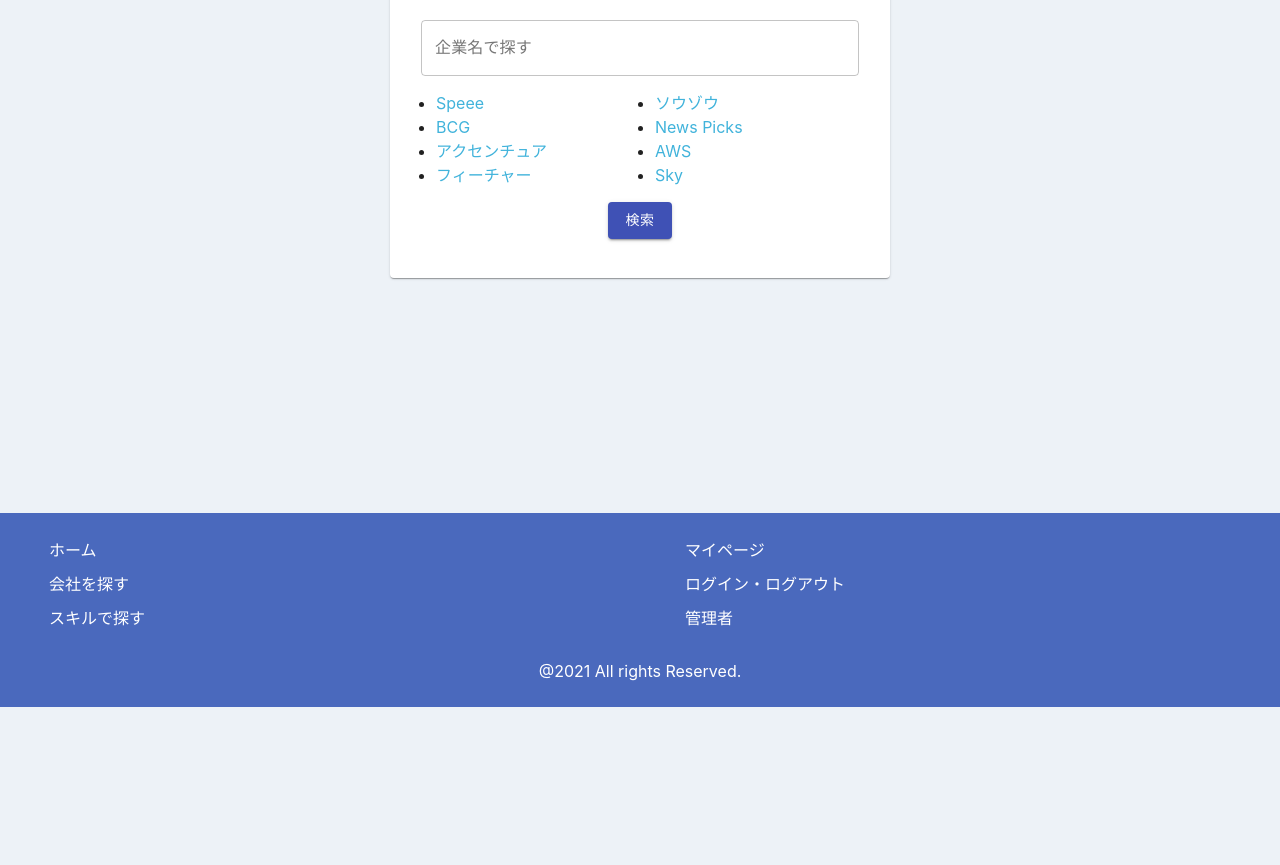
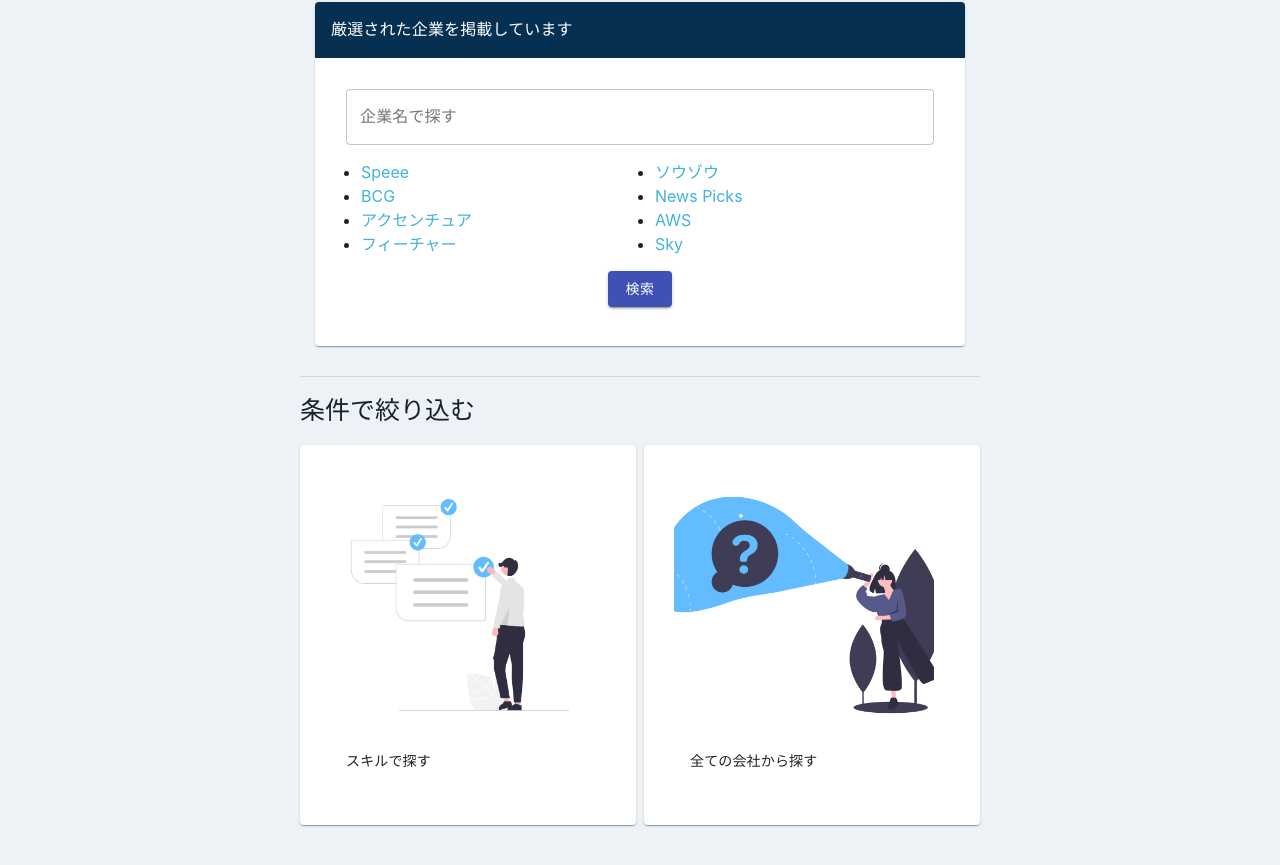
Before and after one commit to taki-21/programmer-job-hunting, a React (Create React App) app in the folder client/app/: page / in a window 1280 px wide. Shown: the part 443-1308 px from the top of the page. Before the commit the page ends 1150 px from the top, so only its background shows below. Built offline with nearby package versions, Linux system fonts and the light colour scheme; what axios-case-converter would draw is missing.

Commit message:
add search tile in top page

```diff
--- a/client/app/src/components/pages/404/404.tsx
+++ b/client/app/src/components/pages/404/404.tsx
@@ -1,10 +1,7 @@
 import React from "react";
 import { Typography } from "@material-ui/core";
-import { RouteComponentProps } from 'react-router-dom'
 
-type PageProps = {} & RouteComponentProps<{ companyId: string }>;
-
-const NotFound: React.FC<PageProps> = props => {
+const NotFound: React.FC = () => {
 
   return (
     <>
--- a/client/app/src/components/pages/company_detail/CompanyDetail.tsx
+++ b/client/app/src/components/pages/company_detail/CompanyDetail.tsx
@@ -2,18 +2,25 @@
 import { Typography } from "@material-ui/core";
 import { companyDetail } from "lib/api/company";
 import { RouteComponentProps } from 'react-router-dom'
+import NotFound from "../404/404";
 
 type PageProps = {} & RouteComponentProps<{ companyId: string }>;
 
 const CompanyDetail: React.FC<PageProps> = props => {
   const [detailData, setDetailData] = useState({ id: 0, companyName: "", companyOverview: "", companyNumOfEmp: "" })
+  const [isSuccess, setIsSuccess] = useState(true);
 
   const getDetailData = async () => {
+    try {
       const res = await companyDetail(props.match.params.companyId);
 
       if (res.status === 200) {
         setDetailData(res.data);
       }
+    } catch (error) {
+      setIsSuccess(false);
+    }
+
   }
 
   useEffect(() => {
@@ -22,6 +29,7 @@
   }, [])
 
   return (
+    isSuccess ?
       <>
         <Typography variant="h3" gutterBottom>
           {detailData.companyName}
@@ -31,6 +39,7 @@
           {detailData.companyNumOfEmp}
         </Typography>
       </>
+      : <NotFound></NotFound>
   )
 }
 
--- a/client/app/src/components/pages/home_page/Home.tsx
+++ b/client/app/src/components/pages/home_page/Home.tsx
@@ -1,16 +1,31 @@
+import { Divider } from "@material-ui/core"
 import React from "react"
 import ReccomendCompanies from "./recommend_companies/ReccomendCompanies"
 import SearchCompanyBox from "./search_company_box/SearchCompanyBox"
+import { makeStyles } from "@material-ui/core/styles"
+import SearchTile from "./search_tile/SearchTile"
+
+const useStyles = makeStyles(() => ({
+  contentDivider: {
+    margin: "15px 0px",
+    variant: "fullWidth"
+  },
+}))
+
 
 // とりあえず認証済みユーザーの名前やメールアドレスを表示
 const Home: React.FC = () => {
+  const classes = useStyles()
 
   return (
     <>
       <ReccomendCompanies>
       </ReccomendCompanies>
+      <Divider className={classes.contentDivider} />
       <SearchCompanyBox>
       </SearchCompanyBox>
+      <Divider className={classes.contentDivider} />
+      <SearchTile></SearchTile>
     </>
   )
 }
--- a/client/app/src/components/pages/home_page/search_company_box/SearchCompanyBox.tsx
+++ b/client/app/src/components/pages/home_page/search_company_box/SearchCompanyBox.tsx
@@ -7,6 +7,7 @@
 import CardContent from "@material-ui/core/CardContent"
 import CardHeader from "@material-ui/core/CardHeader"
 import { Button, Grid } from "@material-ui/core";
+import { Text } from "@chakra-ui/layout";
 
 interface SimpleCompany {
   companyId: number,
@@ -51,7 +52,7 @@
 
 const useStyles = makeStyles(() => ({
   card: {
-    width: 500,
+    width: 650,
     margin: "15px 0px",
     alignContent: "center"
   },
@@ -104,9 +105,11 @@
 
 
   return (
+    <>
+      <Text as="h1" fontSize="25">全ての会社から探す</Text>
       <Grid container justifyContent="center">
         <Card className={classes.card}>
-        <CardHeader className={classes.cardHeader} title="厳選された企業から探す" titleTypographyProps={{ variant: "body1" }}>
+          <CardHeader className={classes.cardHeader} title="厳選された企業を掲載しています" titleTypographyProps={{ variant: "body1" }}>
           </CardHeader>
           <CardContent className={classes.content}>
             <TextField id="filled-basic" label="企業名で探す" variant="outlined" fullWidth />
@@ -117,7 +120,7 @@
           </CardContent>
         </Card>
       </Grid>
-
+    </>
   );
 }
 
--- /dev/null
+++ b/client/app/src/components/pages/home_page/search_tile/SearchTile.tsx
@@ -0,0 +1,77 @@
+import React from "react";
+import { Link } from "react-router-dom"
+
+import { makeStyles } from "@material-ui/core/styles"
+import Card from "@material-ui/core/Card"
+import CardContent from "@material-ui/core/CardContent"
+import { CardActionArea, CardMedia, Grid, Typography } from "@material-ui/core";
+import { Text } from "@chakra-ui/layout";
+import SkillSearch from "images/skill_search.png"
+import Search from "images/search.png";
+
+const useStyles = makeStyles(() => ({
+  card: {
+    margin: "15px 0px",
+    padding: "30px 30px",
+    alignContent: "center"
+  },
+  image: {
+    width: 260,
+    height: 260,
+  },
+}))
+
+
+const SearchTile: React.FC = () => {
+  const classes = useStyles()
+
+  return (
+    <>
+      <div>
+        <Text as="h1" fontSize="25">条件で絞り込む</Text>
+      </div>
+      <Grid container justifyContent="center" spacing={1}>
+        <Grid item xs={6}>
+          <CardActionArea>
+            <Card className={classes.card}>
+              <Link to={"/skill"}>
+                <CardMedia
+                  className={classes.image}
+                  component="img"
+                  image={SkillSearch}
+                  alt="company image"
+                />
+              </Link>
+              <CardContent>
+                <Typography variant="body2">
+                  スキルで探す
+                </Typography>
+              </CardContent>
+            </Card>
+          </CardActionArea>
+        </Grid>
+        <Grid item xs={6}>
+          <CardActionArea>
+            <Card className={classes.card}>
+              <Link to={"/search"} >
+                <CardMedia
+                  className={classes.image}
+                  component="img"
+                  image={Search}
+                  alt="company image"
+                />
+              </Link>
+              <CardContent>
+                <Typography variant="body2">
+                  全ての会社から探す
+                </Typography>
+              </CardContent>
+            </Card>
+          </CardActionArea>
+        </Grid>
+      </Grid>
+    </>
+  );
+}
+
+export default SearchTile
```
Also changed, not shown: client/app/src/images/search.png (added), client/app/src/images/skill_search.png (added). Lines whose indentation alone changed are shown as unchanged.
